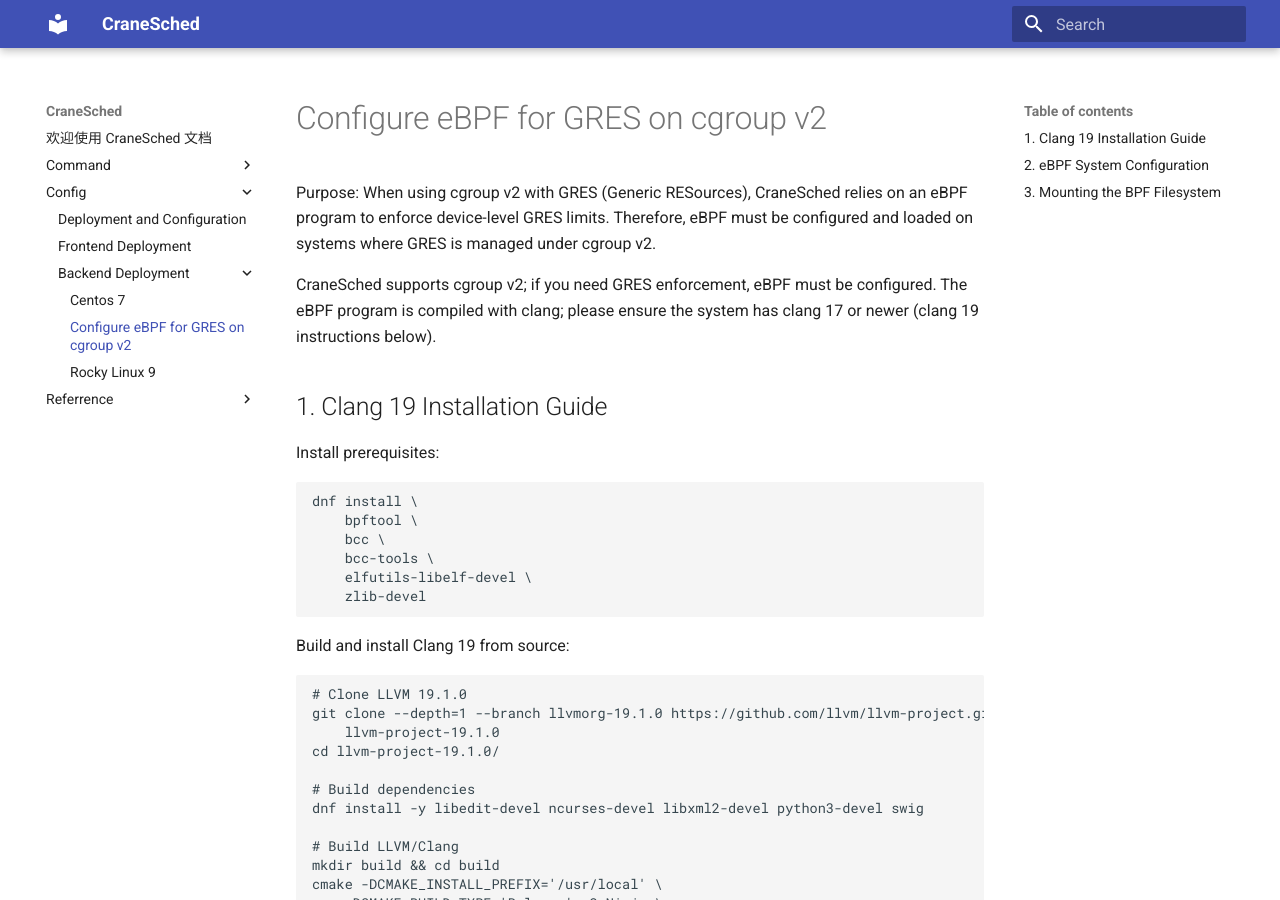
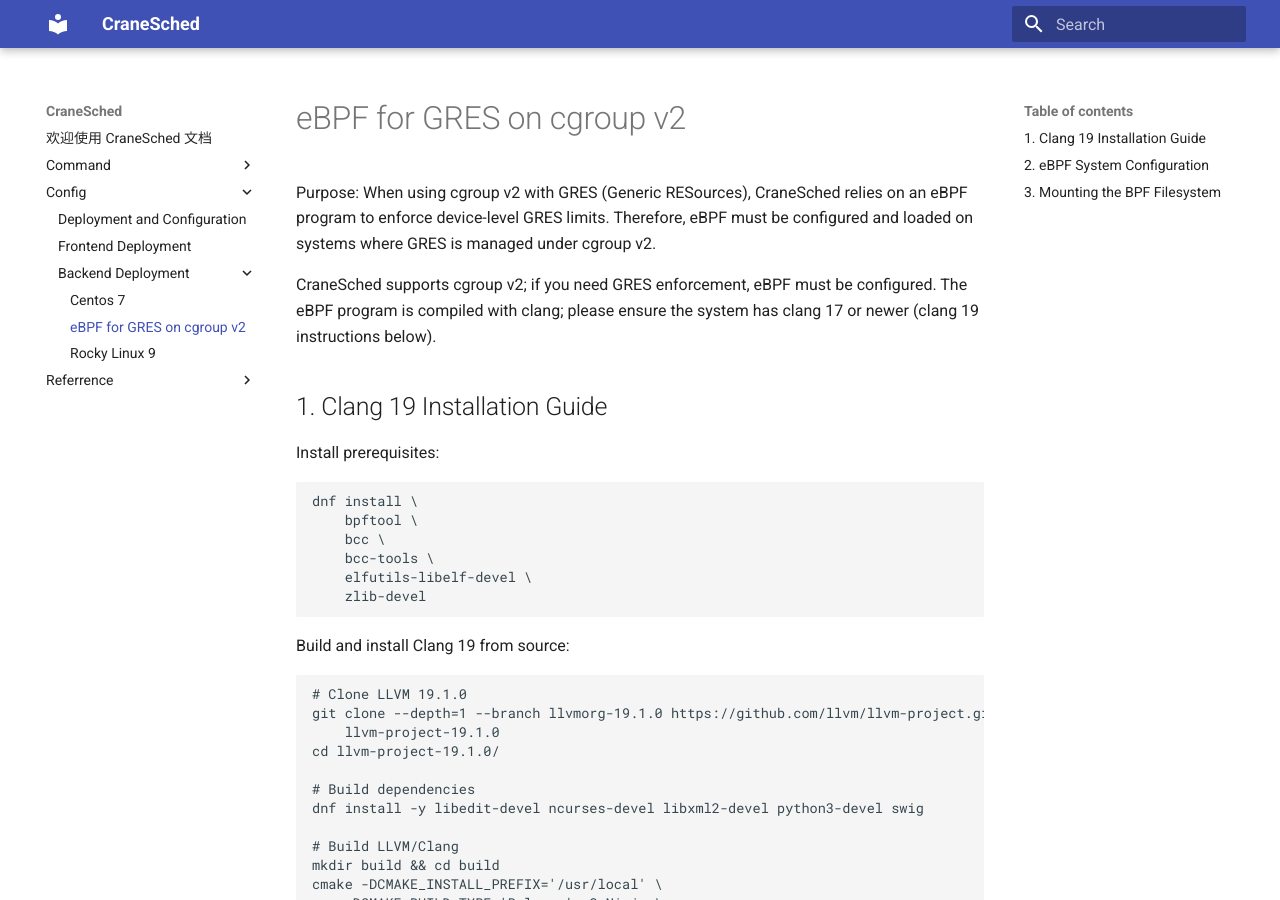
Before and after one commit to PKUHPC/CraneSched, an MkDocs documentation site: the page built from docs/config/Backend Deployment/EBPF.md, in a window 1280 px wide and 900 px high. Built offline with MkDocs 1.6.1 and Material for MkDocs 9.7.7, drawn with Linux system fonts in a browser that asks for light colours.

```diff
--- a/docs/config/Backend Deployment/EBPF.md
+++ b/docs/config/Backend Deployment/EBPF.md
@@ -1,4 +1,4 @@
-# Configure eBPF for GRES on cgroup v2
+# eBPF for GRES on cgroup v2
 Purpose: When using cgroup v2 with GRES (Generic RESources), CraneSched relies on an eBPF program to enforce device-level GRES limits. Therefore, eBPF must be configured and loaded on systems where GRES is managed under cgroup v2.
 
 CraneSched supports cgroup v2; if you need GRES enforcement, eBPF must be configured.
```
Also changed, not shown: docs/config/index.md (+5 -5 lines).
